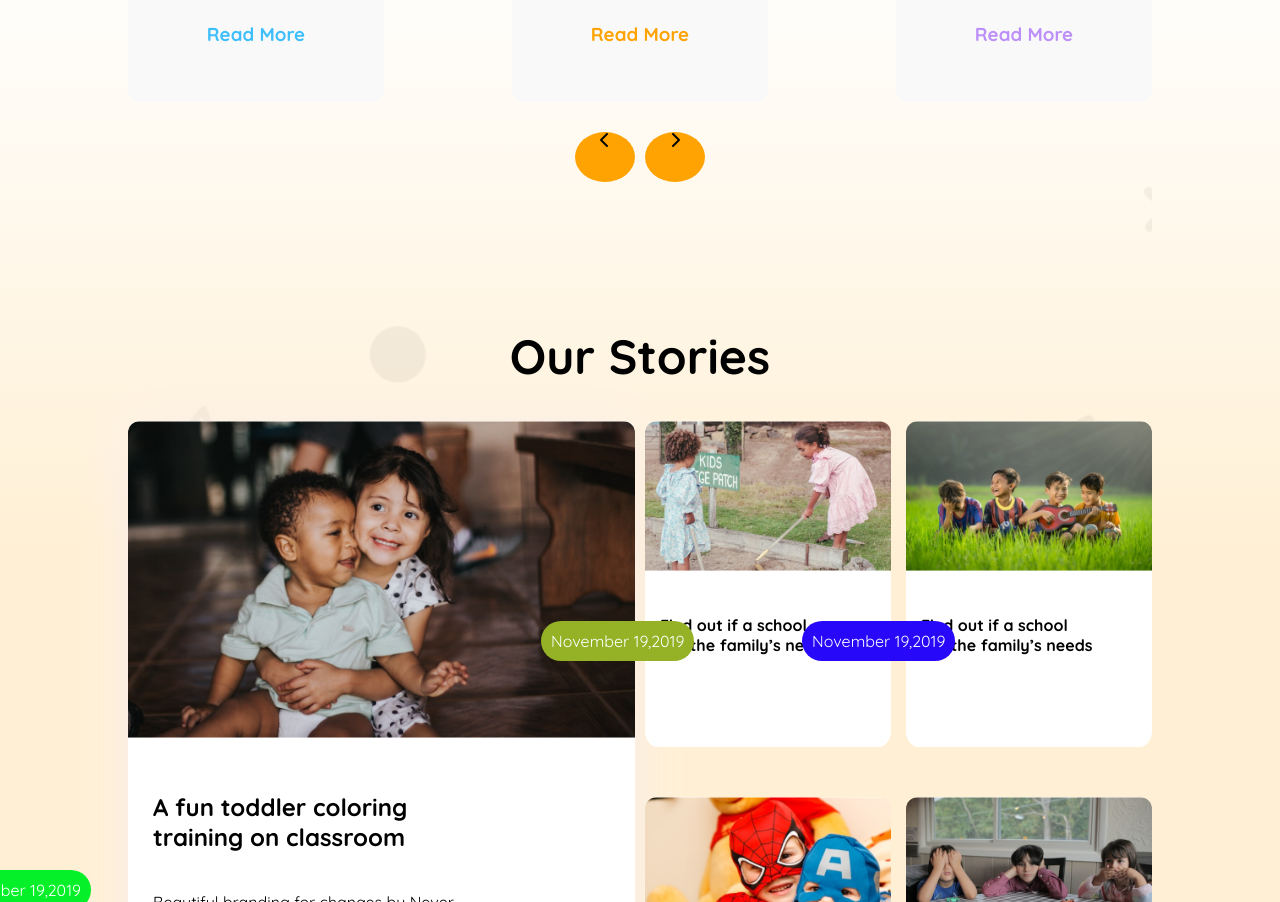
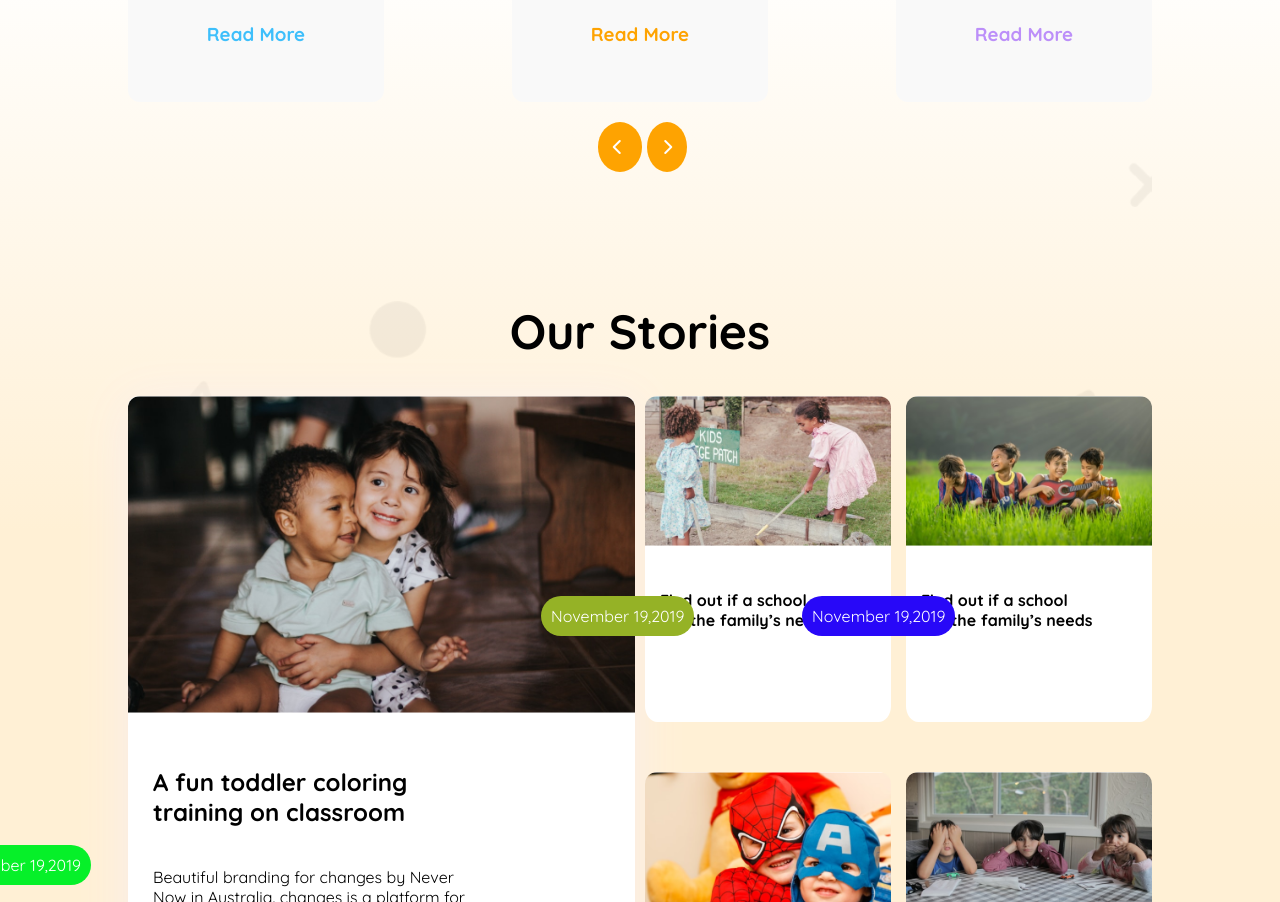
Before and after one commit to hossain71hero/Assainment-02, a plain HTML site: page index.html in a window 1280 px wide. Shown: the part 1255-2157 px from the top of the page. Drawn offline with Linux system fonts and the light colour scheme.

Commit message:
alhamdulillah

```diff
--- a/index.html
+++ b/index.html
@@ -99,9 +99,13 @@
 
             </div>
 
+            <!-- arrow -->
             <div class="arrow">
-                <span><i  class="fa-solid fa-chevron-left left_arrow"></i><i  class="fa-solid fa-chevron-right right_arrow"></i></span>
+                <span class="arrow1"><i class="fa-solid fa-chevron-left"></i>  </span>
+                <span class="arrow2"> <i class="fa-solid fa-chevron-right"></i></span>
             </div>
+
+
         </div>
         <marquee behavior="">Hey kids! Get ready for an adventure filled with exciting games, funny stories, and lots of learning fun. Dive into a world where imagination knows no bounds, and every day is a new discovery!</marquee>
 
--- a/style/style.css
+++ b/style/style.css
@@ -173,29 +173,23 @@ h3.card3_read{
 /* arrow */
 .arrow{
     text-align: center;
-
+    margin-top: 35px;
 }
-.arrow i{
-    justify-content: center;
-    align-items: center;
-    margin-top: 50px;
+.arrow1{
+    background-color: #fea301;
+    padding: 15px;
+    border-radius: 50%;
+    margin: 0px 5px;
+    color: white;
+}
+.arrow2{
+    background-color: #fea301;
+    padding: 15px;
+    border-radius: 50%;
+    color: white;
 }
 
-.arrow .left_arrow {
-    background-color: #fea301;
-    width: 60px;
-    height: 50px;
-    margin-top: 30px;
-    border-radius: 50%;
-}
- .arrow .right_arrow {
-    background-color: #fea301;
-    width: 60px;
-    height: 50px;
-    margin-top: 30px;
-    border-radius: 50%;
-    margin-left: 10px;
-}
+
 
 
   /* story_ */
```
